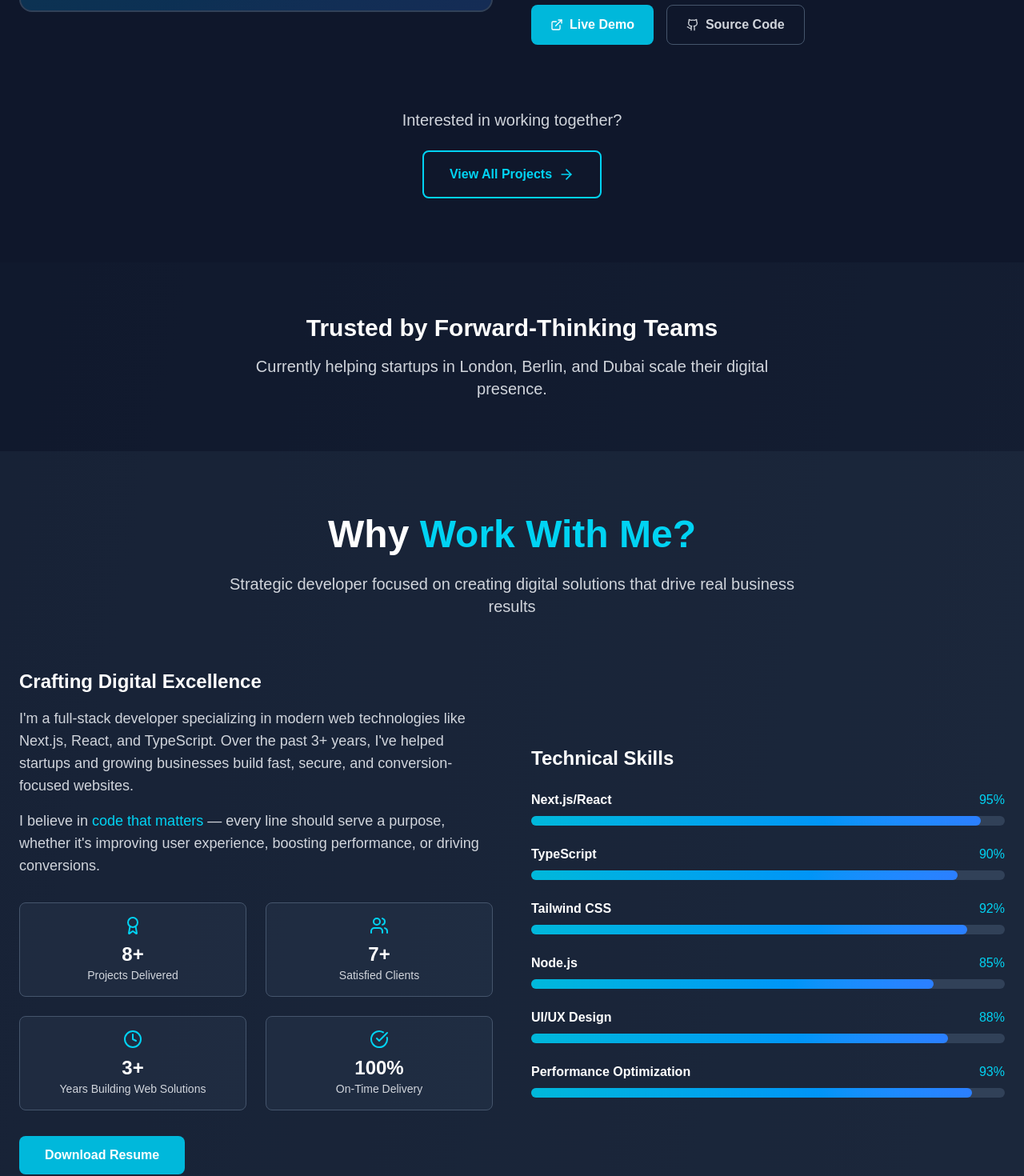
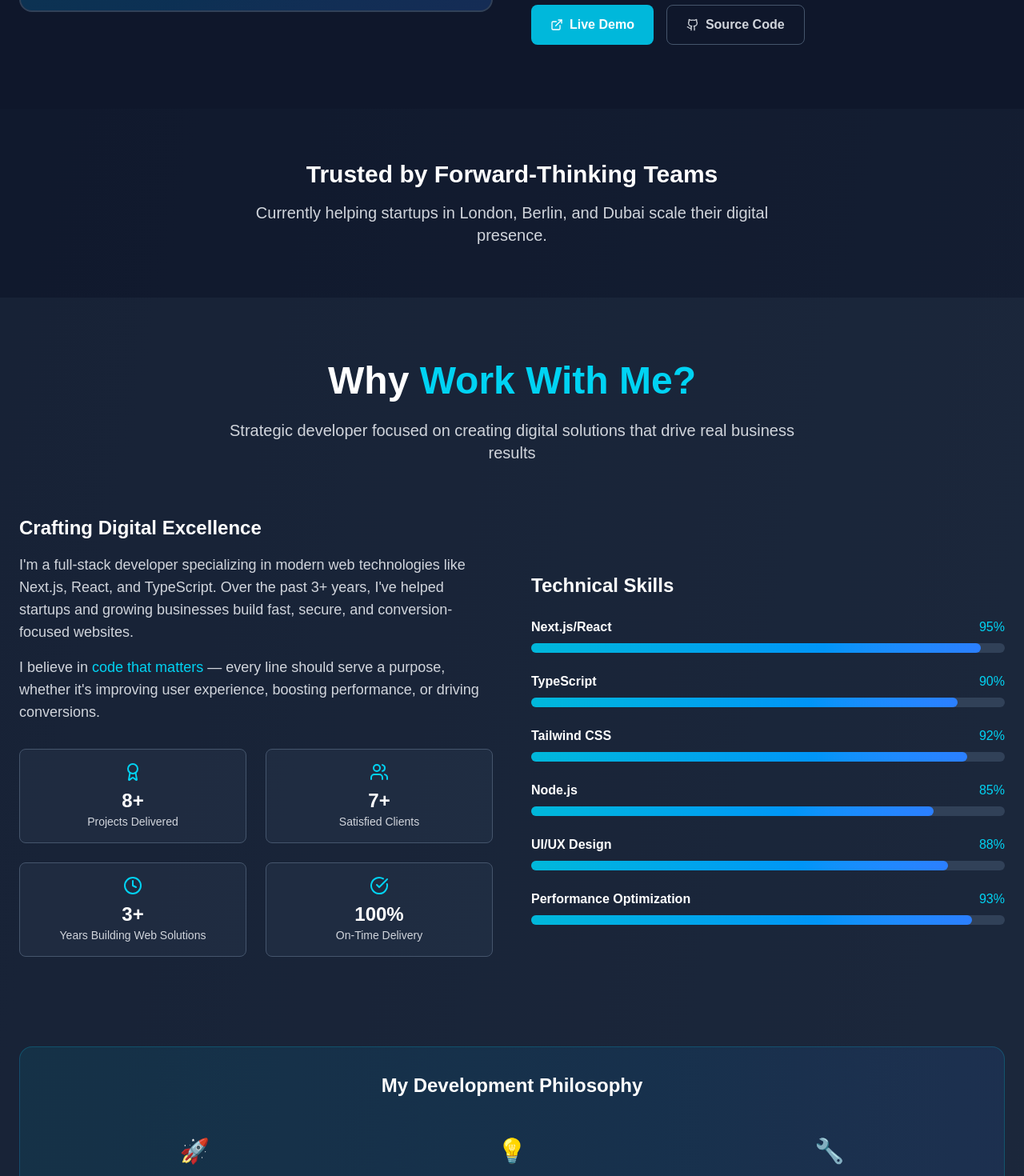
Before and after one commit to raminlord/ramindev, a Next.js app: page / in a window 1280 px wide. Shown: the part 3570-5040 px from the top of the page at 80% size. Built offline with nearby package versions, Linux system fonts and the light colour scheme.

Commit message:
all complete 040720-23:44

```diff
--- a/src/app/components/about.tsx
+++ b/src/app/components/about.tsx
@@ -67,9 +67,7 @@ export default function About() {
             </div>
 
             {/* CTA Button */}
-            <button className="bg-cyan-500 hover:bg-cyan-600 text-white font-bold py-3 px-8 rounded-lg transition duration-300">
-              Download Resume
-            </button>
+
           </div>
 
           {/* Right Column - Skills */}
--- a/src/app/components/projects.tsx
+++ b/src/app/components/projects.tsx
@@ -33,7 +33,7 @@ const projects = [
     image: "/api/placeholder/600/400",
     technologies: ["Next.js", "Framer Motion", "Tailwind", "Vercel"],
     liveUrl: "/projects/design-studio-portfolio",
-    githubUrl: "#",
+    githubUrl: "https://github.com/raminlord/ramindev/tree/master/src/app/projects/design-studio-portfolio",
     category: "Website"
   }
 ];
@@ -148,15 +148,7 @@ export default function Projects() {
         </div>
 
         {/* CTA */}
-        <div className="text-center mt-20">
-          <p className="text-gray-300 mb-6 text-xl">
-            Interested in working together?
-          </p>
-          <button className="group bg-transparent border-2 border-cyan-400 text-cyan-400 hover:bg-cyan-400 hover:text-white font-bold py-4 px-8 rounded-lg transition duration-300 inline-flex items-center gap-2">
-            View All Projects
-            <ArrowRight className="w-5 h-5 group-hover:translate-x-1 transition-transform duration-300" />
-          </button>
-        </div>
+
 
       </div>
     </section>
```
